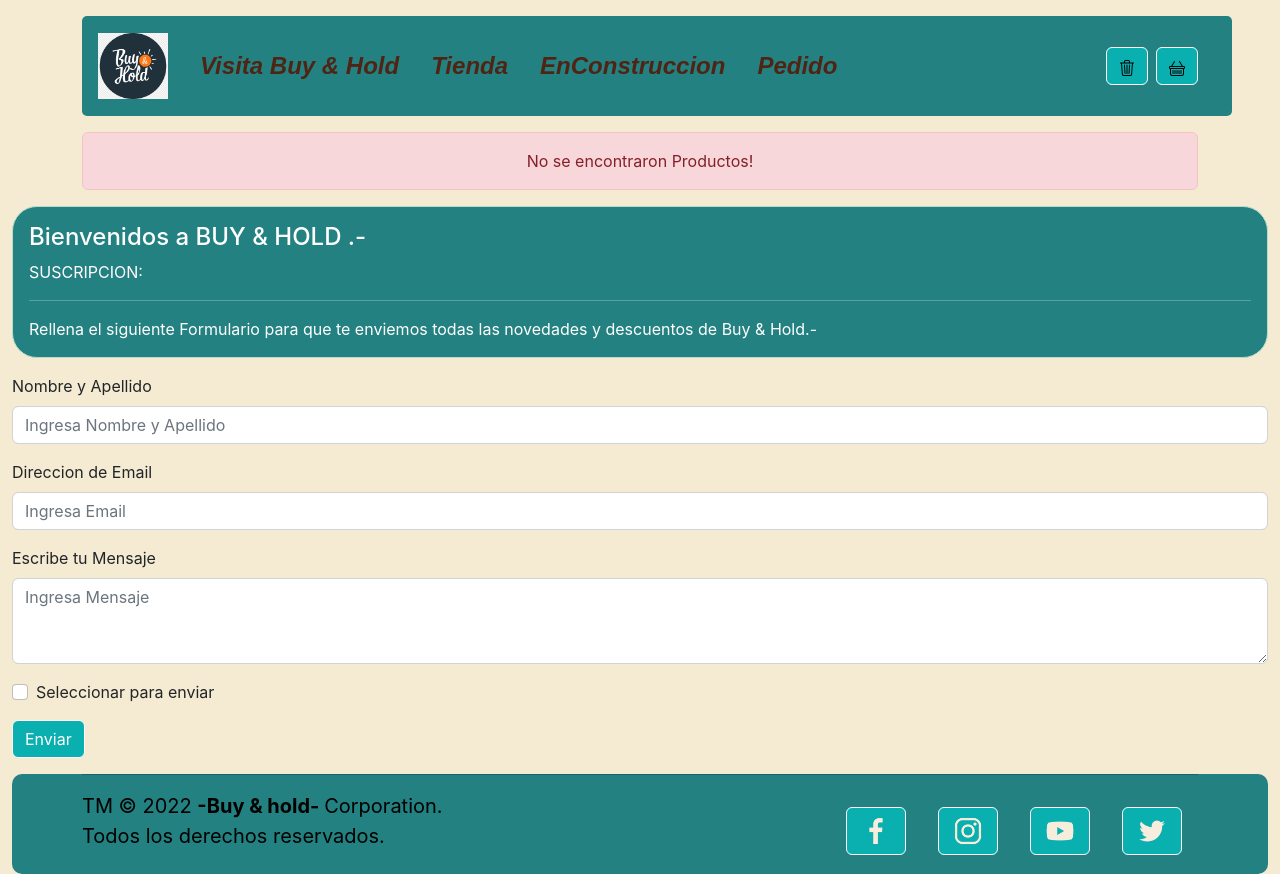
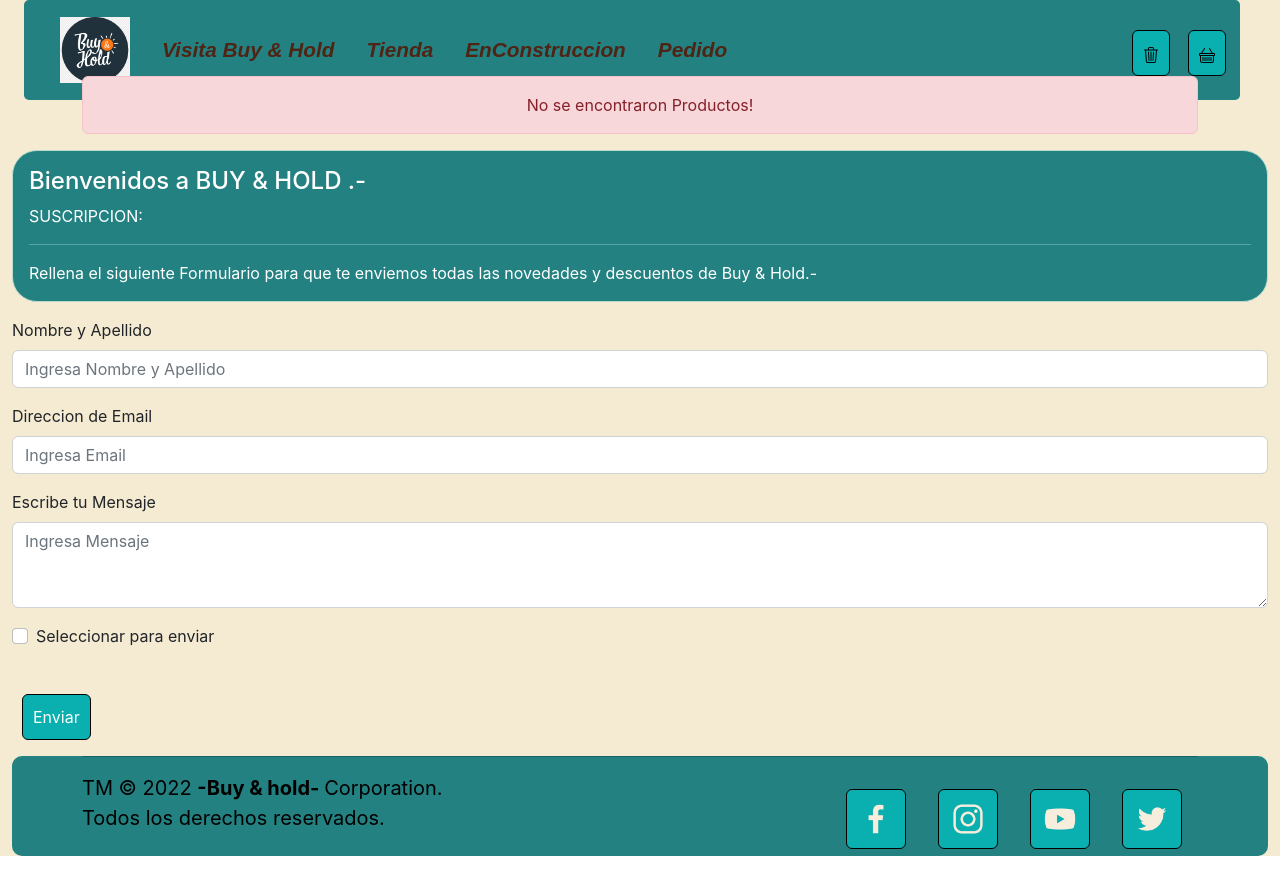
Before and after one commit to ferweb84/reactJsFinalBandH, a React (Create React App) app: page /cart in a window 1280 px wide. Built offline with nearby package versions, Linux system fonts and the light colour scheme.

Commit message:
correcciones navBar

```diff
--- a/src/components/CartWidget/CartWidget.css
+++ b/src/components/CartWidget/CartWidget.css
@@ -1,6 +1,13 @@
-.btn {
+
+
+.btn{
     background-color: rgb(10, 175, 175);
-    position: relative;
-    border-color: white;
+
+    border-color:black;
+    padding: 10px;
+    margin-top: 30px;
+    margin-left: 10px;
+    margin-right: 30px;
+
 
 }
--- a/src/components/Header/Header.jsx
+++ b/src/components/Header/Header.jsx
@@ -4,9 +4,9 @@
 
 const Header = () => {
     return (
-        <div className="container">
-            <div className="row py-3">
-                <div className="col-md-6">
+        <div className="container-fluid align-items-center">
+            <div className="row ">
+                <div className="col-md-6 d-flex">
                     <NavBar />
                 </div>
                 <div className="col-md-6 d-flex justify-content-end align-items-center">
--- a/src/components/ItemDetailsContainer/ItemDetails.css
+++ b/src/components/ItemDetailsContainer/ItemDetails.css
@@ -9,12 +9,12 @@
     border-color: black ;
     font-family:cursive;
     text-align: center;
-    max-width: 500px;
+    max-width: 700px;
     margin: 10px auto;
     padding: 15px;
     display: flex;
     justify-content: space-between;
     flex-wrap: wrap;
-    background-color: rgb(15, 9, 1);
+    background-color: rgb(240, 198, 148);
     box-shadow: 0px 5px 4px 3px rgba(0, 0, 0, 0.3);
 }
--- a/src/components/NavBar/NavBar.css
+++ b/src/components/NavBar/NavBar.css
@@ -1,37 +1,24 @@
-*{
-    padding: 0;
-    margin: 0;
-}
 
-ul {
-    display: flex;
-    background-color: rgb(190, 42, 42);
-    position: sticky;
 
-}
 
 li {
-    text-decoration: none;
-    list-style: none;
-    color: rgb(14, 12, 12);
-    font-size: 1.5rem;
+    font-size: 1.3rem;
     font-family:  sans-serif;
     font-style: oblique;
 }
 
 .nav{
+    position:fixed;
     background-color: rgb(36, 129, 129);
     height: 100px;
-    width:1150px;
+    width: 95%;
     border-radius: 5px;
-    justify-content:left;
-    align-content: center;
+    align-items: center;
+    padding-left: 20px;
 
 }
 .nav-itemLogo {
-    border-radius: 10px;
-    background-color:none;
-    font-size: 1.5rem;
+    font-size: 2rem;
     font-family:  sans-serif;
     font-style: oblique;
 }
--- a/src/components/NavBar/NavBar.jsx
+++ b/src/components/NavBar/NavBar.jsx
@@ -6,7 +6,7 @@
 
 const NavBar = () => {
     return (
-        <ul className="nav d-flex align-items-center">
+        <ul className="nav">
             <li className="nav-itemLogo">
                 <NavLink className="nav-link active " aria-current="page" to={"/"}><img src={logo} width="70"  alt="Buy and Hold" />  </NavLink>
             </li>
@@ -22,9 +22,7 @@
             <li className="nav-item">
                 <NavLink className="nav-link link_header" to={"/item/:id"}>Pedido </NavLink>
             </li>
-             <NavLink className="nav__link" to="cart">
 
-             </NavLink>
         </ul>
     )
 }
```
